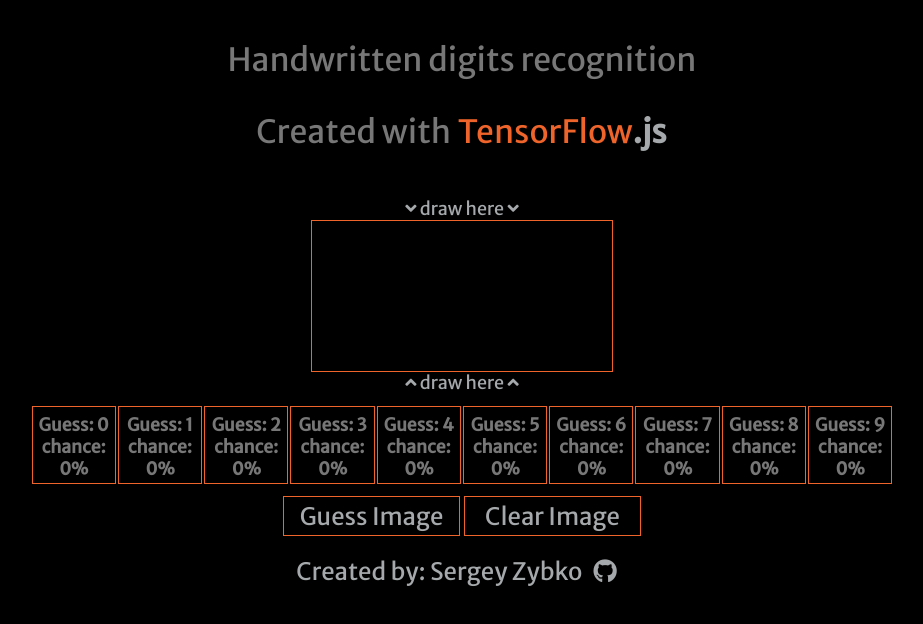
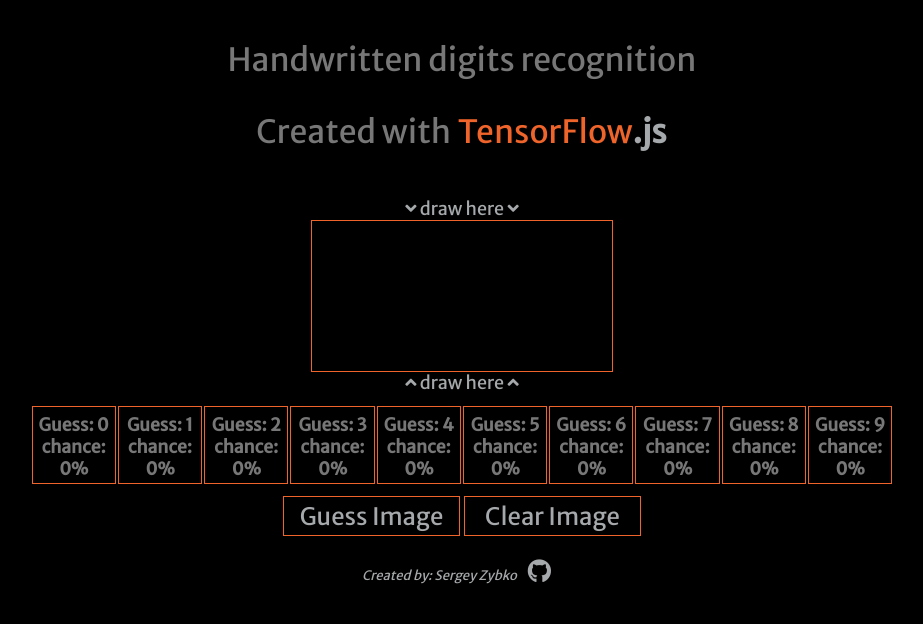
Before and after one commit to zyb429/recognition-of-manual-digit-input, a plain HTML site: page index.html in a window 1280 px wide. Shown: the whole page, without its empty margins (178-1101 px from the left). Drawn offline with Linux system fonts and the light colour scheme; a script that the page names is missing.

Commit message:
Update index.html
Reformed link

```diff
--- a/index.html
+++ b/index.html
@@ -45,7 +45,7 @@
         <input class="button" type="button" id="btn" value="Guess Image"/>
         <input class="button" type="button" id="clr" value="Clear Image"/>
     </div>
-    <div class="footer"><i class="versionLog"></i>Created by: Sergey Zybko<a class="github" href="https://github.com/zyb429"><i class="fab fa-github"></i></a></div>
+    <div class="footer"><i class="versionLog">Created by: Sergey Zybko</i><a class="github" href="https://github.com/zyb429"><i class="fab fa-github"></i></a></div>
 
 </center>
 <script src="scripts/script.js"></script>
```
